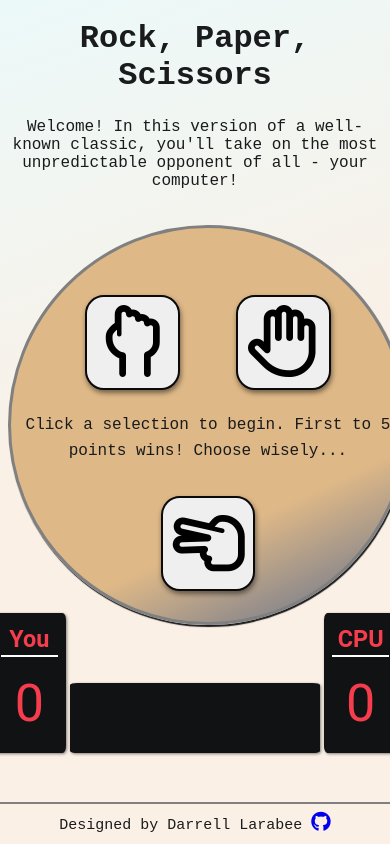
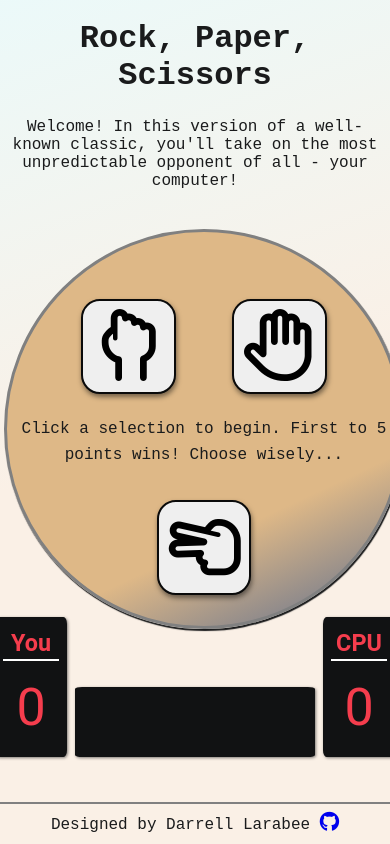
Before and after one commit to Slashmyaxl/rock-paper-scissors, a plain HTML site: page index.html in a window 390 px wide. Drawn offline with Linux system fonts and the light colour scheme.

Commit message:
Decrease scoreboard width

```diff
--- a/styles.css
+++ b/styles.css
@@ -36,7 +36,7 @@ header {
     justify-content: center;
     align-items: center;
     margin: 0 auto;
-    padding: 0px 8px;
+    padding: 0px 4px;
     max-width: 100%;
 }
 
@@ -80,9 +80,9 @@ header {
 .scoreboard {
     display: flex;
     justify-content: space-between;
+    gap: 8px;
     font-family: 'Roboto', monospace;
-    width: 560px;
-    padding-bottom: 8px;
+    width: 528px;
     margin-bottom: 18px;
 }
 
@@ -102,7 +102,6 @@ header {
     color: white;
     font-size: 32px;
     background-color: #111213;
-    margin: 0 14px;
     height: 70px;
     width: 50%;
     flex: auto;
@@ -132,7 +131,7 @@ button:hover {
 footer {
     border-top: 2px solid gray;
     padding: 8px 0;
-    font-size: 15px;
+    font-size: 16px;
     height: 42px;
     width: 100%;
 }
@@ -152,13 +151,12 @@ footer i {
     }
 
     .scoreboard {
-        width: 404px;
+        width: 400px;
     }
 
     #ticker-container {
         font-size: 24px;
         padding-top: 20px;
-        margin: 0 4px;
     }
 
     .wheel {
```
